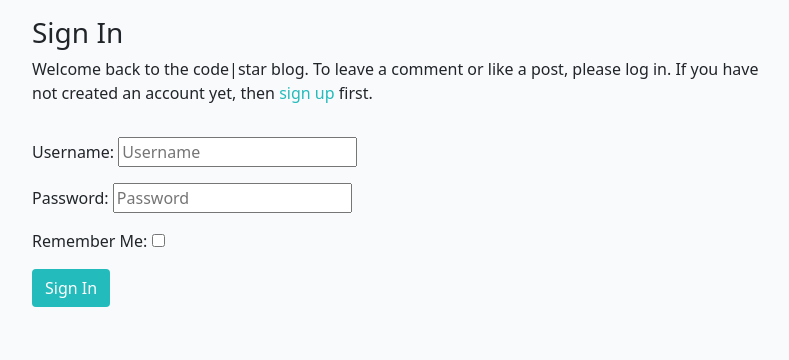
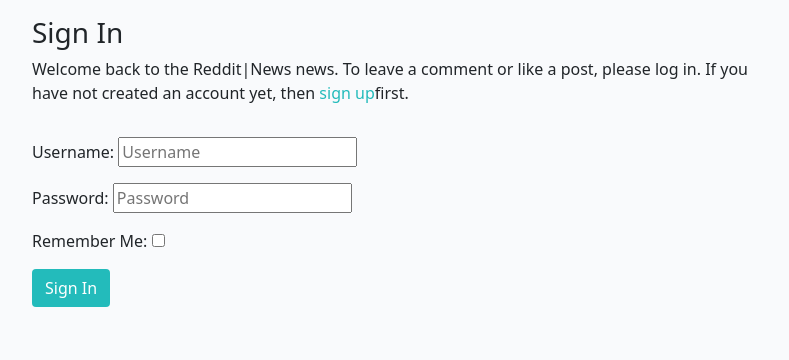
Before and after one commit to HumaIlyas/DjangoNews, a Django app: page /accounts/login/ in a window 1280 px wide. Shown: the part 60-420 px from the top of the page, without its empty margins (240-1029 px from the left). Run offline with Django 3.2, Linux system fonts and the light colour scheme; some libraries are stand-ins or nearby versions.

Commit message:
Update login.html in account folder

```diff
--- a/templates/account/login.html
+++ b/templates/account/login.html
@@ -12,10 +12,10 @@
         <div class="col-md-8 mt-3 offset-md-2">
             <h3>{% trans "Sign In" %}</h3>
 
-            <p>{% blocktrans %}Welcome back to the code|star blog. To leave a comment or like a post, please log in. If
-                you
-                have not created an account yet, then <a class="link" href="{{ signup_url }}">sign up</a>
-                first.{% endblocktrans %}</p>
+            <p>{% blocktrans %}Welcome back to the Reddit|News news.
+                To leave a comment or like a post, please log in. If you
+                have not created an account yet, then
+                <a class="link" href="{{ signup_url }}">sign up</a>first.{% endblocktrans %}</p>
         </div>
     </div>
     <div class="row">
```
